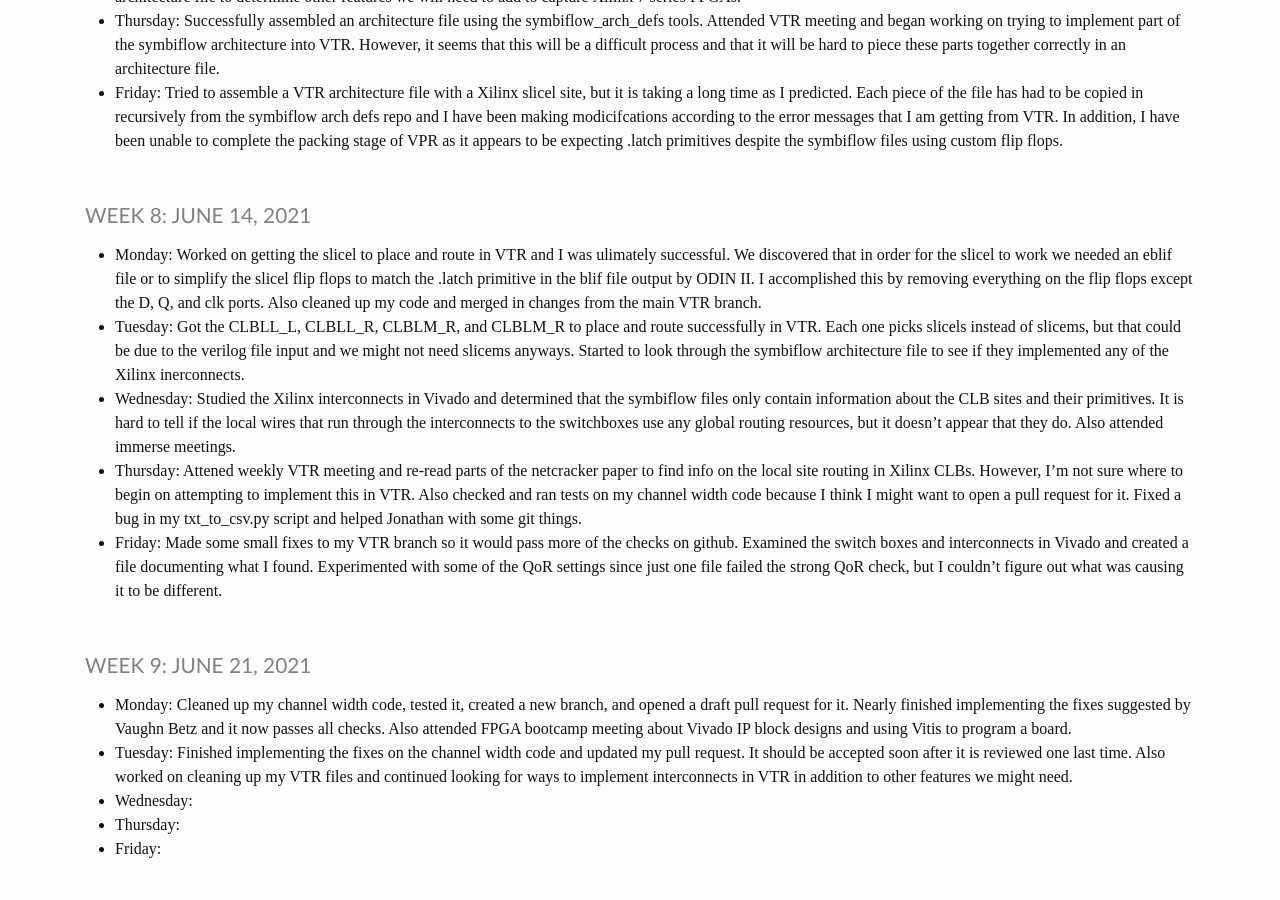
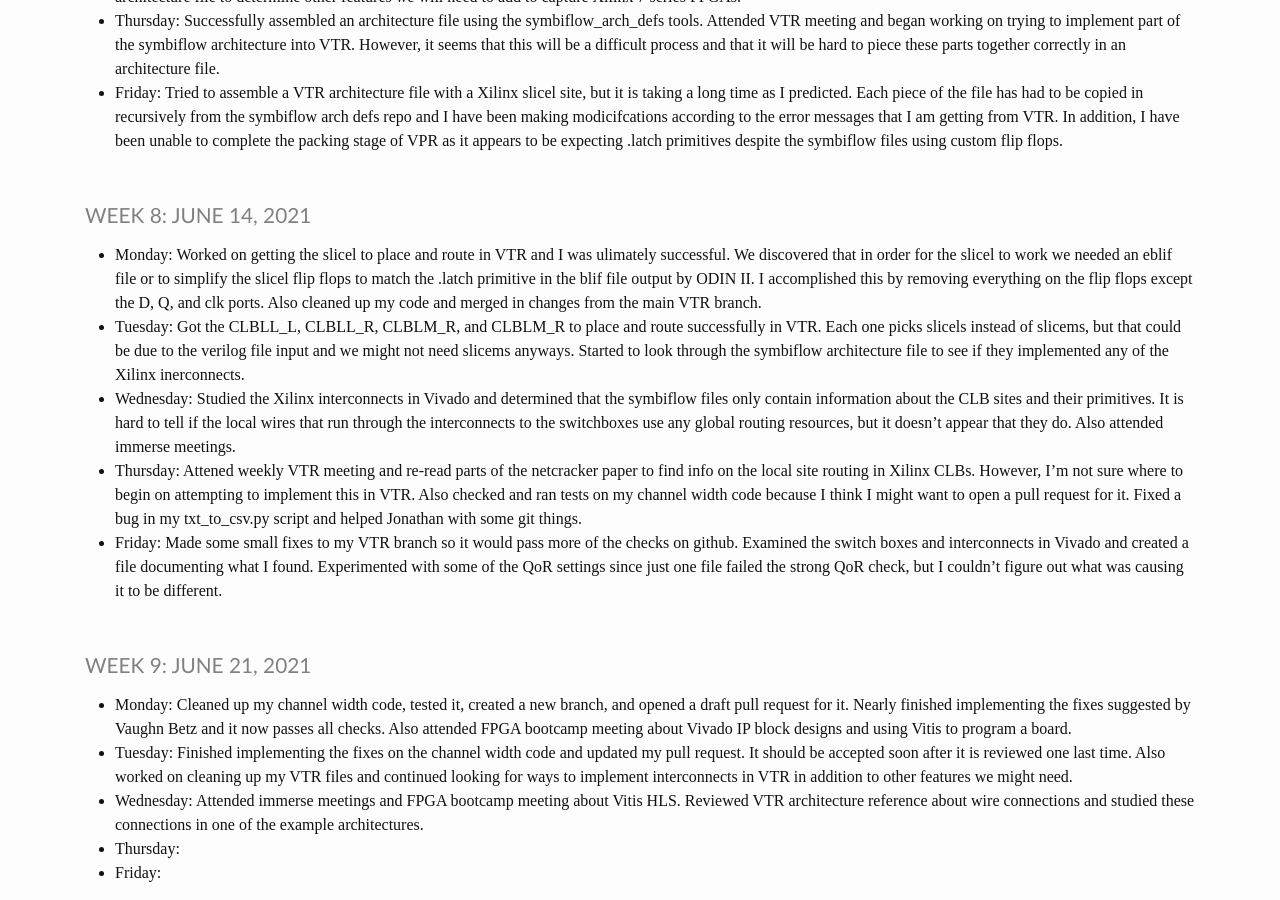
Before and after one commit to heinerb1/heinerb1.github.io, a Jekyll site: the page built from _pages/log.md, in a window 1280 px wide and 900 px high, scrolled down 2161 px. Built offline with Jekyll 4.4.1, drawn with Linux system fonts in a browser that asks for light colours; before the commit the page ends 3037 px from its top, so only the background shows below that.

Commit message:
6/23 Update

```diff
--- a/_pages/log.md
+++ b/_pages/log.md
@@ -144,6 +144,7 @@ title: IMMERSE Log
 * **Tuesday**: Finished implementing the fixes on the channel width code and updated my pull request. It should be
                accepted soon after it is reviewed one last time. Also worked on cleaning up my VTR files and continued
                looking for ways to implement interconnects in VTR in addition to other features we might need.
-* **Wednesday**:
+* **Wednesday**: Attended immerse meetings and FPGA bootcamp meeting about Vitis HLS. Reviewed VTR architecture
+                 reference about wire connections and studied these connections in one of the example architectures.
 * **Thursday**:
 * **Friday**:
```
